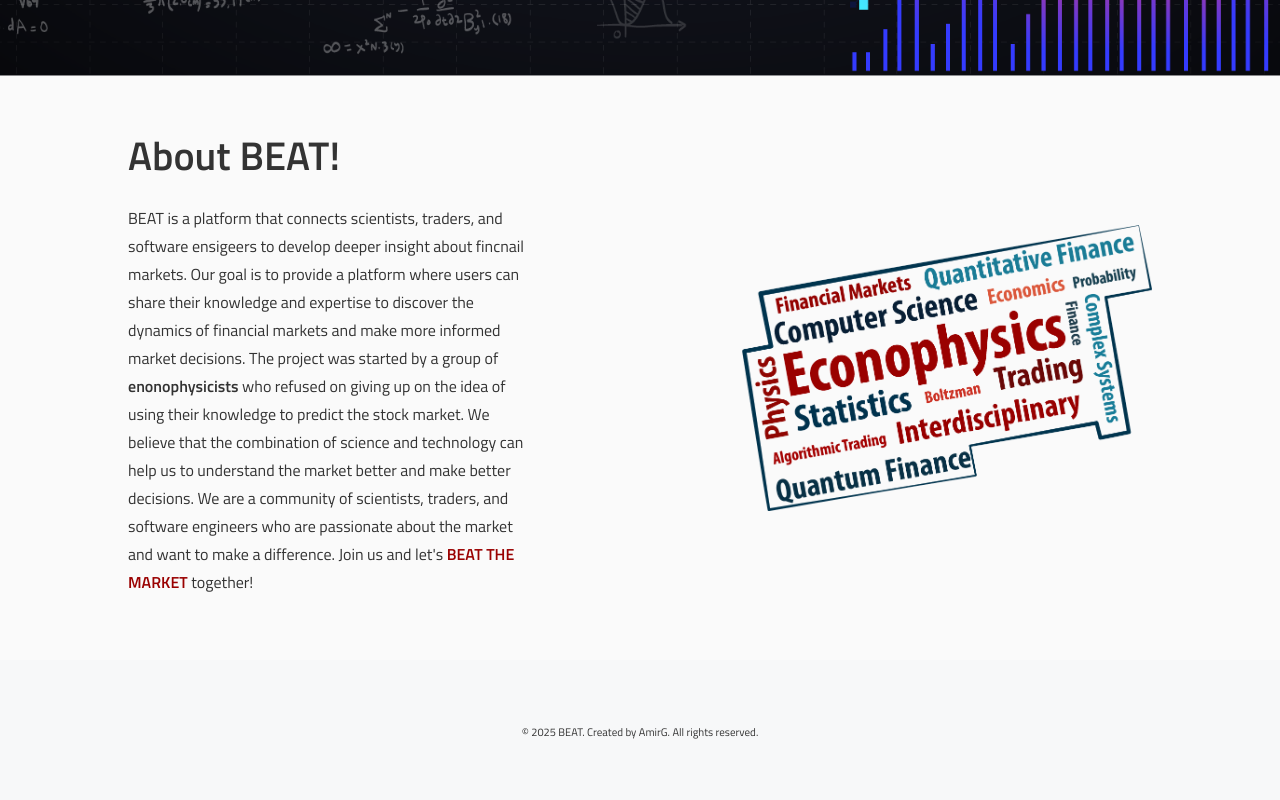
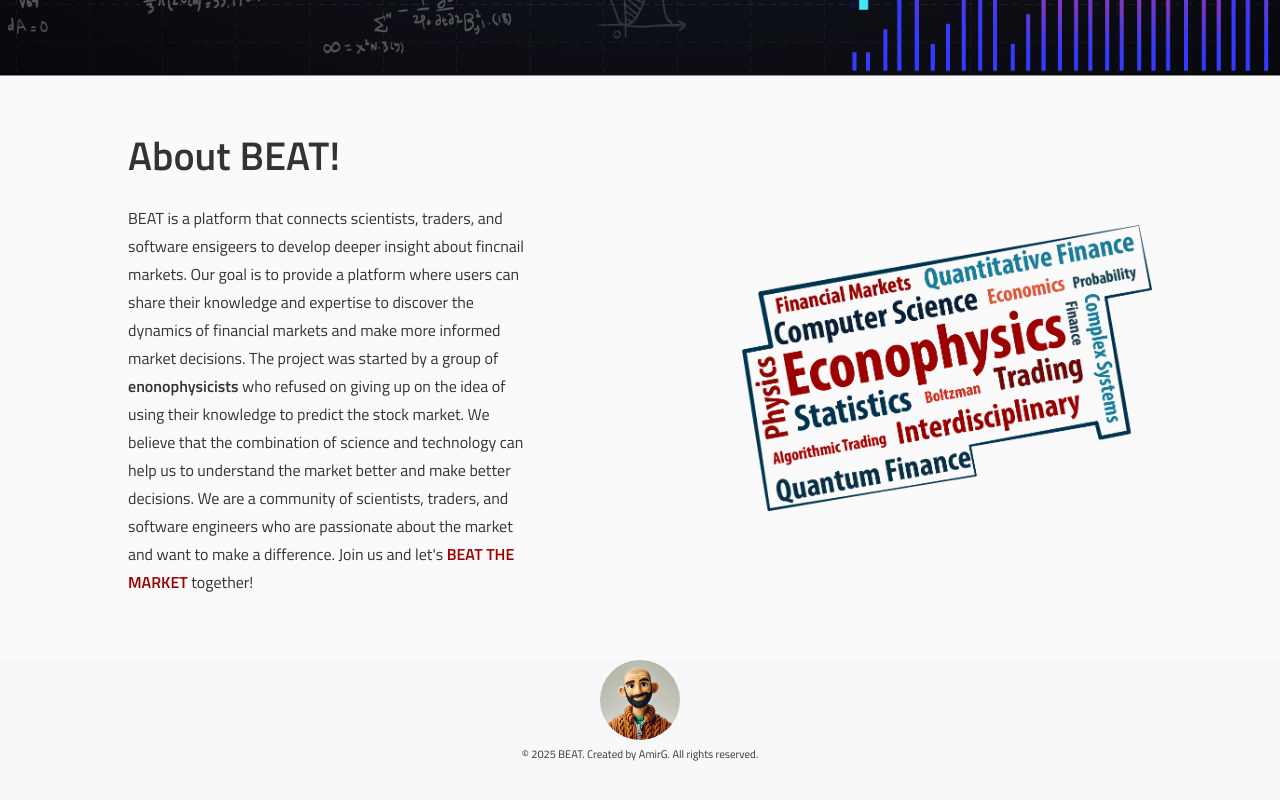
Before and after one commit to amirgholizad/BEAT, a React (Vite) app: page / in a window 1280 px wide. Shown: the part 548-1348 px from the top of the page. Built offline with nearby package versions, Linux system fonts and the light colour scheme; no server answers.

Commit message:
add creators image

```diff
--- a/src/components/Footer/Footer.scss
+++ b/src/components/Footer/Footer.scss
@@ -6,7 +6,8 @@
   display: flex;
   justify-content: center;
   align-items: center;
-  margin: $padding-default * 4 auto;
+  margin: 0 auto;
+  margin-bottom: $padding-default * 4;
   p {
     text-align: center;
     color: $primary-black;
--- a/src/pages/Home/Home.jsx
+++ b/src/pages/Home/Home.jsx
@@ -1,6 +1,7 @@
 import { useNavigate } from "react-router";
 import { useEffect } from "react";
 import aboutPic from "../../assets/images/about-image.png";
+import amirg from "../../assets/images/Amir.png";
 import "./Home.scss";
 
 function Home() {
@@ -38,6 +39,18 @@ function Home() {
         </div>
         <img className="home-about__image" src={aboutPic} alt="about image" />
       </article>
+      {/* <Features/> */}
+      <section className="sub-footer">
+        <div className="sub-footer__creators">
+          <a href="https://github.com/amirgholizad/">
+            <img
+              className="sub-footer__creators__img"
+              src={amirg}
+              alt="amir photo"
+            />
+          </a>
+        </div>
+      </section>
     </main>
   );
 }
--- a/src/pages/Home/Home.scss
+++ b/src/pages/Home/Home.scss
@@ -88,3 +88,22 @@
     width: 40%;
   }
 }
+
+.sub-footer {
+  &__creators {
+    margin: auto;
+    width: 50vw;
+    display: flex;
+    justify-content: center;
+    gap: 1rem;
+    &__img {
+      width: 10vh;
+      height: 10vh;
+      border-radius: 50%;
+      opacity: 100%;
+      &:hover {
+        opacity: 70%;
+      }
+    }
+  }
+}
```
Also changed, not shown: src/assets/images/Amir.png (added).
